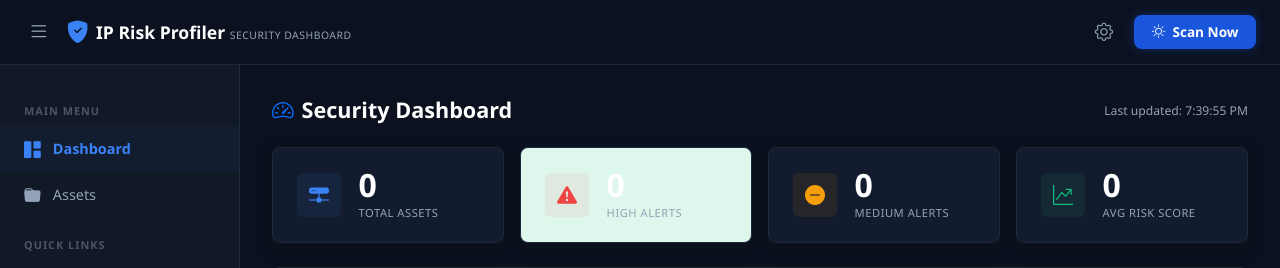
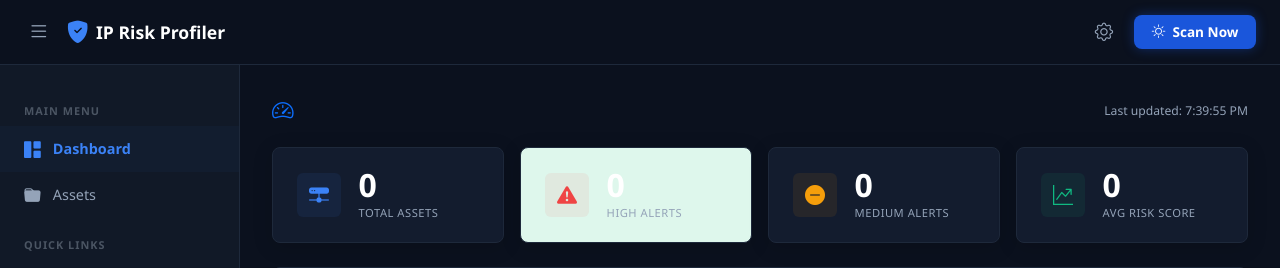
Before and after one commit to OBEDKIPLIMO/IP-Risk-Profiler-System, a Flask app: page / in a window 1280 px wide. Shown: the top 268 px of the page. Run offline with Flask 3, Linux system fonts and the light colour scheme; data that the repository does not hold is empty.

Commit message:
fixed some minor header issue

```diff
--- a/dashboard/templates/base.html
+++ b/dashboard/templates/base.html
@@ -189,7 +189,7 @@
 
   <a href="/" class="brand">
     <i class="bi bi-shield-fill-check"></i>
-    <span>IP Risk Profiler <span class="sub-lbl">Security Dashboard</span></span>
+    <span>IP Risk Profiler <span class="sub-lbl"></span></span>
   </a>
 
   <div class="right-nav-container">
--- a/dashboard/templates/index.html
+++ b/dashboard/templates/index.html
@@ -5,7 +5,7 @@
 
 <!-- ── Page header ────────────────────────────────────────────────── -->
 <div class="page-header">
-  <h4><i class="bi bi-speedometer2 me-2 text-primary"></i>Security Dashboard</h4>
+  <h4><i class="bi bi-speedometer2 me-2 text-primary"></i></h4>
   <span class="last-updated" id="last-updated">Loading...</span>
 </div>
 
```
